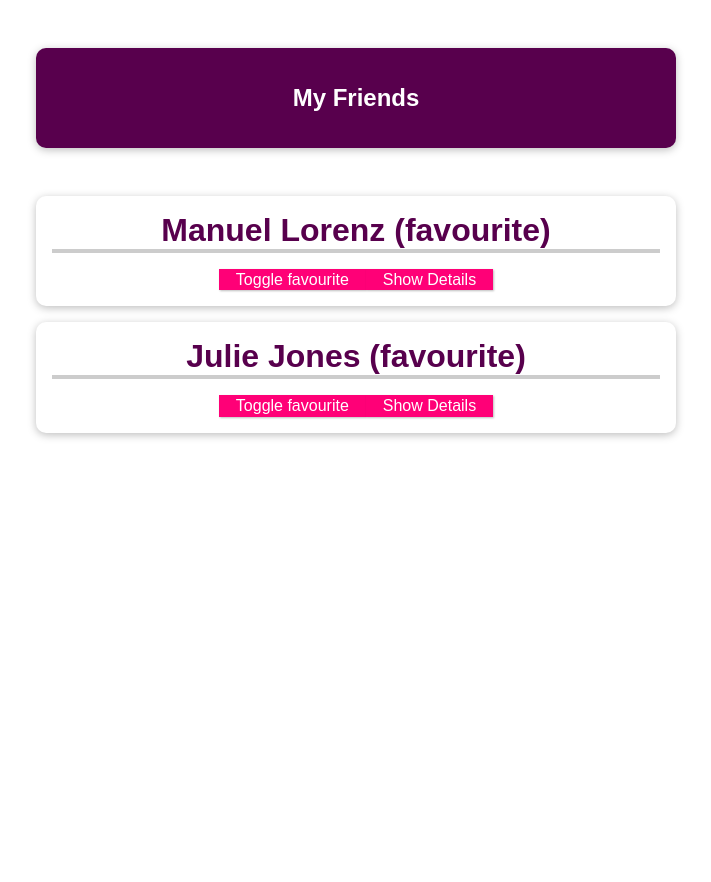
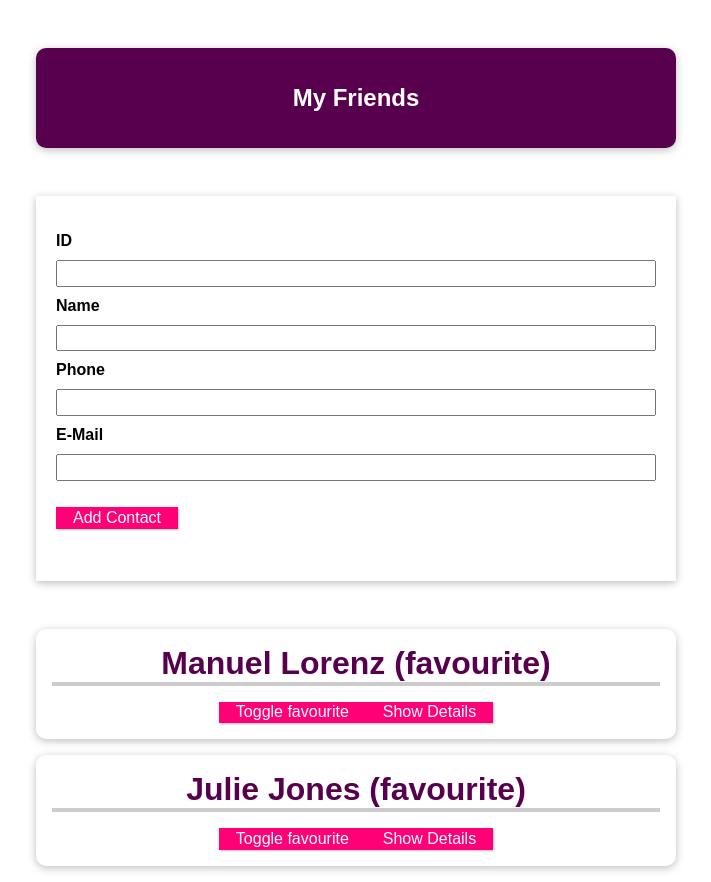
Before and after one commit to shoaib-cowlar/Vue-js-Component-Communication, a Vue app: page / in a window 1280 px wide. Shown: the whole page, without its empty margins (284-995 px from the left). Before the commit the page ends 800 px from the top, so only its background shows below. Built offline with nearby package versions, Linux system fonts and the light colour scheme.

Commit message:
Adding More Compopent Communication

```diff
--- a/src/App.vue
+++ b/src/App.vue
@@ -3,6 +3,7 @@
     <header>
       <h1>My Friends</h1>
     </header>
+    <new-friend @add-friend="addFriend"></new-friend>
     <ul>
       <friend-contact
         v-for="friend in friends"
@@ -42,6 +43,10 @@ export default {
       if (friend) {
         friend.isFavourite = !friend.isFavourite;
       }
+    },
+    addFriend(data) {
+      console.log(data);
+      this.friends.push(data);
     },
   },
 };
--- /dev/null
+++ b/src/components/NewFriend.vue
@@ -0,0 +1,76 @@
+<template>
+  <form>
+    <div>
+      <label>ID</label>
+      <input v-model="id" type="text" />
+
+      <label>Name</label>
+      <input v-model="name" type="text" />
+
+      <label>Phone</label>
+      <input v-model="phone" type="tel" />
+
+      <label>E-Mail</label>
+      <input v-model="email" type="email" />
+      <button @click.prevent="submitData">Add Contact</button>
+    </div>
+  </form>
+</template>
+
+<script>
+export default {
+  emits: ["create-friend"],
+  data() {
+    return {
+      id: "",
+      name: "",
+      phone: "",
+      email: "",
+    };
+  },
+  methods: {
+    submitData() {
+      const data = {
+        id: this.id,
+        name: this.name,
+        email: this.email,
+        phone: this.phone,
+      };
+      this.$emit("create-friend", data);
+      this.id = "";
+      this.name = "";
+      this.phone = "";
+      this.email = "";
+    },
+  },
+};
+</script>
+<style>
+#app input {
+  font: inherit;
+  padding: 0.15rem;
+  width: 100%;
+  margin: 10px 0;
+}
+#app label {
+  font-weight: bold;
+  margin-right: 1rem;
+  width: 7rem;
+  display: inline-block;
+}
+#app form div {
+  margin: 1rem 0;
+}
+
+#app form div button {
+  margin: 1rem 0;
+}
+#app form {
+  display: flex;
+  box-shadow: 0 2px 8px rgba(0, 0, 0, 0.26);
+  padding: 20px;
+  max-width: 40rem;
+  max-height: 40rem;
+  margin: 3rem auto;
+}
+</style>
--- a/src/main.js
+++ b/src/main.js
@@ -2,9 +2,10 @@ import { createApp } from "vue";
 
 import App from "./App.vue";
 import FriendContact from "./components/FriendContact.vue";
+import NewFriend from "./components/NewFriend.vue";
 
 const app = createApp(App);
 
 app.component("friend-contact", FriendContact);
-
+app.component("new-friend", NewFriend);
 app.mount("#app");
```
